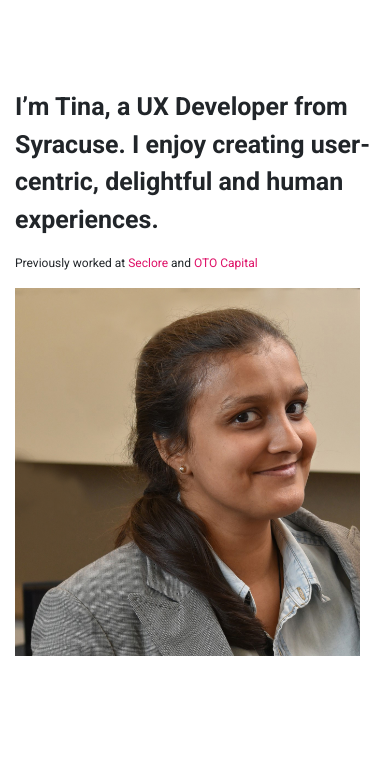
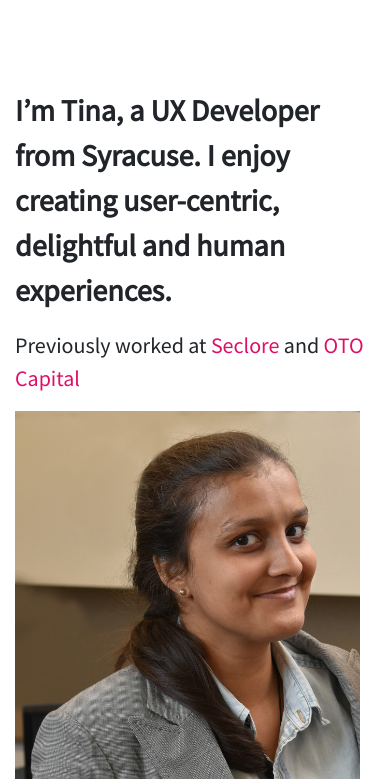
Before and after one commit to tinangada7/UXDesigns, a plain HTML site: page index.html in a window 390 px wide. Shown: the part 112-891 px from the top of the page. Before the commit the page ends 844 px from the top, so only its background shows below. Drawn offline with nearby package versions, Linux system fonts and the light colour scheme.

Commit message:
Signed-off-by: tinagada7 <tina.gada7@gmail.com>

```diff
--- a/css/mediaqueries.css
+++ b/css/mediaqueries.css
@@ -10,11 +10,11 @@
     }
     .main_body
     {
-        font-size: 25px;
+        font-size: 30px;
     }
     .main_heading
     {
-        font-size: 12px;
+        font-size: 22px;
     }
     .hero
     {
--- a/css/style.css
+++ b/css/style.css
@@ -5,7 +5,8 @@ html,body
 body
 {
     padding-top: 100px;
-    font-family: 'Roboto', sans-serif;
+    font-family: 'Source Sans Pro', sans-serif;
+
 }
 .navbar-toggler
 {
--- a/index.html
+++ b/index.html
@@ -14,8 +14,7 @@
 
 
     <!-- Google Font Link -->
-    <link href="https://fonts.googleapis.com/css?family=Roboto:300,400,700,900,900i&display=swap" rel="stylesheet">
-
+    <link href="https://fonts.googleapis.com/css?family=Source+Sans+Pro" rel="stylesheet">
 
 
     <!--Animation Style-->
```
